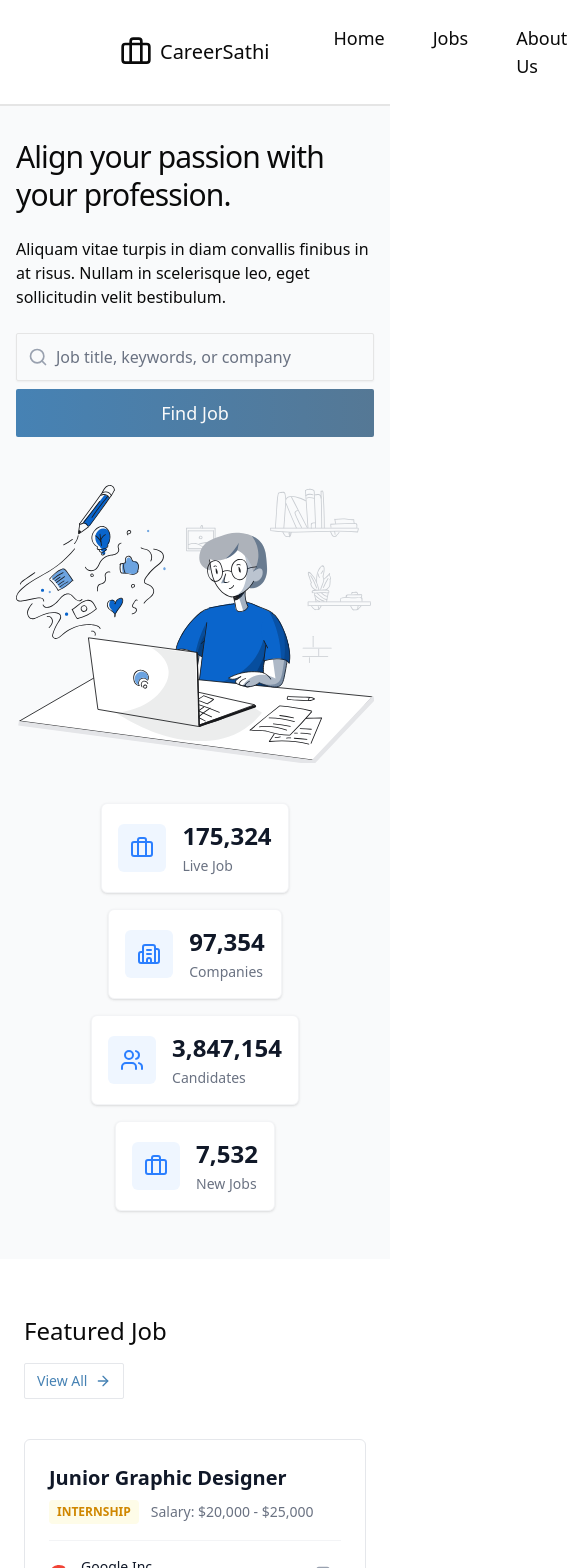
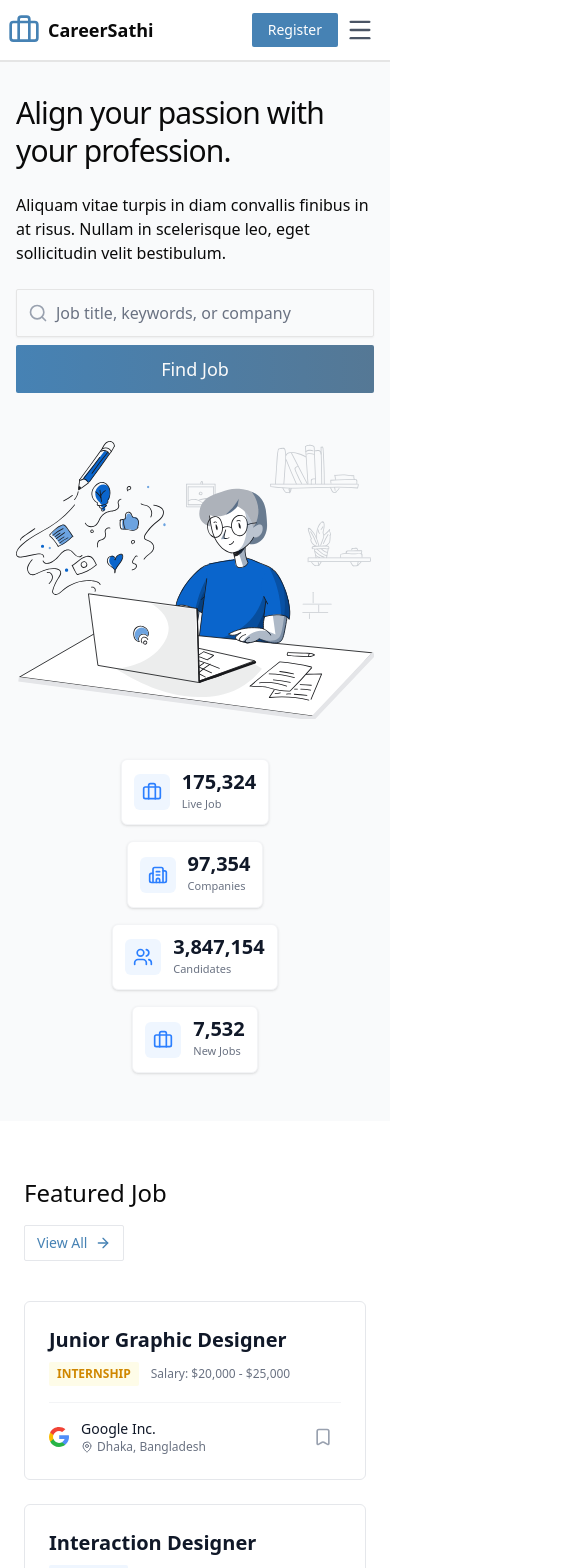
Before and after one commit to Motitumbahamphe7952/JobPortal_vrit, a React (Vite) app: page / in a window 390 px wide. Shown: the top 1568 px of the page, 585 px wide, since content can reach past the window. Built offline with nearby package versions, Linux system fonts and the light colour scheme.

Commit message:
style: improve responsiveness

```diff
--- a/src/components/HeroSection/StatsCard.tsx
+++ b/src/components/HeroSection/StatsCard.tsx
@@ -9,21 +9,25 @@ interface StatsCardProps {
 }
 
 export default function StatsCard({
-  icon: Icon= Briefcase,
+  icon: Icon = Briefcase,
   value,
   label,
 }: StatsCardProps) {
   return (
-    <div className="bg-white hover:bg-gray-50 rounded-sm p-4 shadow-sm border border-gray-100 flex-1">
-      <div className="flex items-center gap-4">
-        <div className={`bg-blue-50 hover:bg-blue-100 p-3 rounded-sm`}>
-          <Icon className={`w-6 h-6 text-blue-500`} />
+    <div className="bg-white hover:bg-gray-50 rounded-sm p-3 sm:p-4 shadow-sm border border-gray-100 flex-1 transition-colors">
+      <div className="flex items-center gap-3 sm:gap-4">
+        {/* Responsive Icon Container: Smaller on mobile, standard on desktop */}
+        <div className="bg-blue-50 hover:bg-blue-100 p-2 sm:p-3 rounded-sm shrink-0">
+          <Icon className="w-5 h-5 sm:w-6 sm:h-6 text-blue-500" />
         </div>
-        <FlexColumn className="justify-center">
-          <div className="text-2xl font-semibold text-gray-900">
+
+        <FlexColumn className="justify-center min-w-0">
+          <div className="text-xl sm:text-2xl font-semibold text-gray-900 leading-none">
             <CountUp end={value} duration={5} separator="," />
           </div>
-          <div className="text-sm text-gray-500 mt-1">{label}</div>
+          <div className="text-[11px] sm:text-sm text-gray-500 mt-1 truncate">
+            {label}
+          </div>
         </FlexColumn>
       </div>
     </div>
--- a/src/components/JobSection/JobCard.tsx
+++ b/src/components/JobSection/JobCard.tsx
@@ -47,14 +47,14 @@ export default function JobCard({
       <FlexRow className="flex items-start justify-between mb-4">
         <div>
           <h3 className="text-xl font-semibold text-gray-900 mb-2">{title}</h3>
-          <FlexRow className="flex items-center gap-3">
-            <span
-              className={`text-xs font-semibold px-2 py-1 rounded ${employmentTypeStyles[employmentType]}`}
+          <div className="flex items-center gap-3">
+            <div
+              className={`text-xs font-semibold px-2 py-1 rounded-xs ${employmentTypeStyles[employmentType]}`}
             >
               {employmentType}
-            </span>
-            <span className="text-sm text-gray-500">Salary: {salaryRange}</span>
-          </FlexRow>
+            </div>
+            <div className="text-xs md:text-sm text-gray-500">Salary: {salaryRange}</div>
+          </div>
         </div>
       </FlexRow>
 
--- a/src/components/TestimonialSection/Testimonial.tsx
+++ b/src/components/TestimonialSection/Testimonial.tsx
@@ -6,23 +6,24 @@ import { testimonialsData, type Testimonial } from "@/constants";
 
 export function Testimonial() {
   return (
-    <section className="py-8 bg-gray-100">
+    <section className="py-8 md:py-12 bg-gray-100 overflow-hidden">
       <CarouselContainer
         items={testimonialsData}
         renderItem={(testimonial: Testimonial) => (
-          <div className="p-1">
-            <Card className="h-full">
-              <CardContent className="flex flex-col p-6 h-full">
-                <div className="mb-4">
-                  <Quote className="w-10 h-10 text-blue-500 opacity-50" />
+          <div className="p-1 h-full">
+            <Card className="h-full border-none shadow-sm">
+              <CardContent className="flex flex-col p-5 md:p-6 h-full">
+                <div className="mb-3 md:mb-4">
+                  {/* Smaller icon for mobile */}
+                  <Quote className="w-6 h-6 md:w-10 md:h-10 text-blue-500 opacity-50" />
                 </div>
 
                 {/* Rating */}
-                <FlexRow className="gap-1 mb-4">
+                <FlexRow className="gap-1 mb-3 md:mb-4">
                   {Array.from({ length: 5 }).map((_, starIndex) => (
                     <Star
                       key={starIndex}
-                      className={`w-4 h-4 ${
+                      className={`w-3 h-3 md:w-4 md:h-4 ${
                         starIndex < testimonial.rating
                           ? "fill-yellow-400 text-yellow-400"
                           : "text-gray-300"
@@ -31,24 +32,24 @@ export function Testimonial() {
                   ))}
                 </FlexRow>
 
-                {/* Testimonial Content */}
-                <p className="text-gray-700 mb-6 grow text-sm leading-relaxed">
+                {/* Testimonial Content - Reduced text size for mobile */}
+                <p className="text-gray-700 mb-4 md:mb-6 grow text-xs md:text-sm leading-relaxed italic">
                   "{testimonial.content}"
                 </p>
 
                 {/* User Info */}
-                <FlexRow className="items-center gap-3 pt-4 border-t">
+                <FlexRow className="items-center gap-3 pt-4 border-t border-gray-100">
                   <img
                     src={testimonial.avatar}
                     alt={testimonial.name}
-                    className="w-12 h-12 rounded-full"
+                    className="w-10 h-10 md:w-12 md:h-12 rounded-full object-cover"
                   />
-                  <div>
-                    <p className="font-semibold text-gray-900">
+                  <div className="min-w-0">
+                    <p className="font-semibold text-gray-900 text-sm md:text-base truncate">
                       {testimonial.name}
                     </p>
-                    <p className="text-xs text-gray-500">
-                      {testimonial.role} at {testimonial.company}
+                    <p className="text-[10px] md:text-xs text-gray-500 truncate">
+                      {testimonial.role} @ {testimonial.company}
                     </p>
                   </div>
                 </FlexRow>
@@ -59,9 +60,9 @@ export function Testimonial() {
         title="What Our Users Say"
         description="Hear from professionals who found their dream jobs through Careersathi"
         itemsPerView={{
-          mobile: 1,
-          tablet: 2,
-          desktop: 3,
+          mobile: 1, // Full width on mobile
+          tablet: 2, // Two items on tablet
+          desktop: 3, // Three items on desktop (
         }}
       />
     </section>
--- a/src/components/TestimonialSection/TestimonialCarousel.tsx
+++ b/src/components/TestimonialSection/TestimonialCarousel.tsx
@@ -62,33 +62,43 @@ export function CarouselContainer<T>({
   };
 
   return (
-    <section className={cn("pt-5 pb-30 px-8", className)}>
+    <section
+      className={cn("pt-5 pb-12 md:pb-20 lg:pb-30 px-4 md:px-8", className)}
+    >
       {/* Header Section */}
       {(title || description) && (
-        <div className="text-center mb-12">
-          {title && <h2 className="text-4xl font-semibold mb-4">{title}</h2>}
+        <div className="text-center mb-8 md:mb-12">
+          {title && (
+            <h2 className="text-2xl md:text-4xl font-semibold mb-3 md:mb-4 px-2">
+              {title}
+            </h2>
+          )}
           {description && (
-            <p className="text-gray-600 max-w-2xl mx-auto">{description}</p>
+            <p className="text-gray-600 text-sm md:text-base max-w-2xl mx-auto px-4">
+              {description}
+            </p>
           )}
         </div>
       )}
 
       {/* Carousel */}
       <Carousel className="w-full max-w-6xl mx-auto">
-        <CarouselContent className="-ml-4">
+        <CarouselContent className="-ml-2 md:-ml-4">
           {items.map((item, index) => (
-            <CarouselItem key={index} className={cn("pl-4", getBasisClass())}>
+            <CarouselItem
+              key={index}
+              className={cn("pl-2 md:pl-4", getBasisClass())}
+            >
               {renderItem(item, index)}
             </CarouselItem>
           ))}
         </CarouselContent>
 
-        {/* Navigation Arrows */}
         {showNavigation && (
-          <>
-            <CarouselPrevious />
-            <CarouselNext />
-          </>
+          <div className="hidden sm:block">
+            <CarouselPrevious className="-left-4 lg:-left-12" />
+            <CarouselNext className="-right-4 lg:-right-12" />
+          </div>
         )}
       </Carousel>
     </section>
--- a/src/components/layout/Navbar.tsx
+++ b/src/components/layout/Navbar.tsx
@@ -1,63 +1,83 @@
-import { Briefcase } from "lucide-react";
+import { useState } from "react";
+import { Briefcase, Menu, X } from "lucide-react"; // Added Menu and X icons
 import FlexRow from "../common/FlexRow";
 import { NavLink } from "react-router-dom";
 
 const NavBar = () => {
+  const [isOpen, setIsOpen] = useState(false);
+
   const dropdown = [
-    {
-      path: "/",
-      label: "Home",
-      enabled: "true",
-    },
-    {
-      path: "/jobs",
-      label: "Jobs",
-      enabled: "true",
-    },
-    {
-      path: "/about",
-      label: "About Us",
-      enabled: "true",
-    },
-    {
-      path: "/contact",
-      label: "Contact Us",
-      enabled: "true",
-    },
+    { path: "/", label: "Home" },
+    { path: "/jobs", label: "Jobs" },
+    { path: "/about", label: "About Us" },
+    { path: "/contact", label: "Contact Us" },
   ];
 
   return (
-    <FlexRow
-      className={
-        "w-full h-auto py-2 flex justify-between items-center z-100 transition-colors duration-300 px-30 bg-white border-b-2"
-      }
-    >
+    <nav className="w-full bg-white border-b-2 sticky top-0 z-100">
+      {/* Main Container */}
+      <FlexRow className="w-full h-auto py-2 justify-between items-center px-2 md:px-14 lg:px-30 transition-colors duration-300">
+        {/* Logo Section */}
         <FlexRow className="items-center h-auto gap-2">
-        <Briefcase size={32} />
-        <span className="text-xl font-medium">CareerSathi</span>
+          <Briefcase size={32} className="text-primary" />
+          <span className="text-lg font-bold">CareerSathi</span>
         </FlexRow>
 
-      <FlexRow className="gap-4 ml-12">
+        {/* Desktop Navigation - Hidden on Mobile/Tablet */}
+        <div className="hidden lg:flex items-center gap-4 ml-12">
           {dropdown.map((item) => (
             <NavLink
               key={item.label}
               to={item.path}
-            className="px-4 py-4 text-lg"
+              className={({ isActive }) =>
+                `px-4 py-4 text-lg font-medium transition-colors ${isActive ? "text-primary" : "text-gray-600 hover:text-primary"}`
+              }
             >
               {item.label}
             </NavLink>
           ))}
+        </div>
+
+        {/* Actions & Mobile Toggle */}
+        <FlexRow className="items-center gap-0 sm:gap-4">
+          <button className="text-primary font-medium hidden sm:inline cursor-pointer px-4 py-2 border-2 rounded-xs border-gray-200 hover:bg-gray-50">
+            Login
+          </button>
+          <span className="bg-primary hover:opacity-90 text-white text-sm sm:text-base px-4 py-2 rounded-xs leading-tight whitespace-nowrap cursor-pointer transition-all">
+            Register
+          </span>
+
+          {/* Mobile Menu Button */}
+          <button
+            className="lg:hidden p-2 text-gray-600"
+            onClick={() => setIsOpen(!isOpen)}
+          >
+            {isOpen ? <X size={28} /> : <Menu size={28} />}
+          </button>
+        </FlexRow>
       </FlexRow>
 
-      <FlexRow className="items-center gap-4 relative">
-        <button className="text-primary font-medium hidden sm:inline cursor-pointer px-4 py-2 border-2 rounded-xs border-gray-200">
+      {/* Mobile Sidebar/Dropdown */}
+      <div
+        className={`lg:hidden transition-all duration-300 ease-in-out overflow-hidden ${isOpen ? "max-h-64 border-b" : "max-h-0"}`}
+      >
+        <div className="flex flex-col p-4 space-y-2 bg-gray-50">
+          {dropdown.map((item) => (
+            <NavLink
+              key={item.label}
+              to={item.path}
+              onClick={() => setIsOpen(false)}
+              className="px-4 py-3 text-base font-medium text-gray-700 hover:bg-white hover:text-primary rounded-md"
+            >
+              {item.label}
+            </NavLink>
+          ))}
+          <button className="sm:hidden w-full text-left px-4 py-3 text-base font-medium text-primary">
             Login
           </button>
-        <span className="bg-gradient-primary hover:bg-secondary text-white text-[10px] sm:text-[16px] md:text-[18px] md:font-medium px-4 py-2 rounded-xs leading-tight whitespace-nowrap cursor-pointer">
-          Register
-        </span>
-      </FlexRow>
-    </FlexRow>
+        </div>
+      </div>
+    </nav>
   );
 };
 
```
Lines whose indentation alone changed are shown as unchanged.
